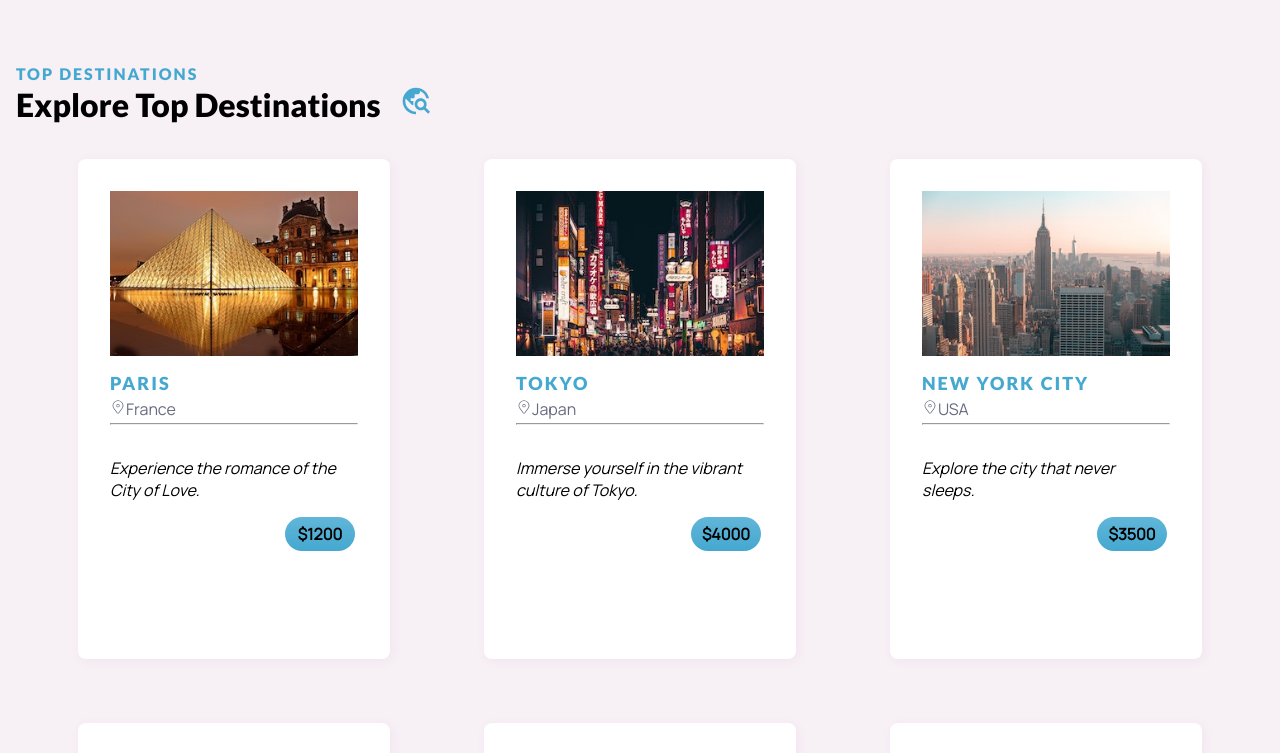
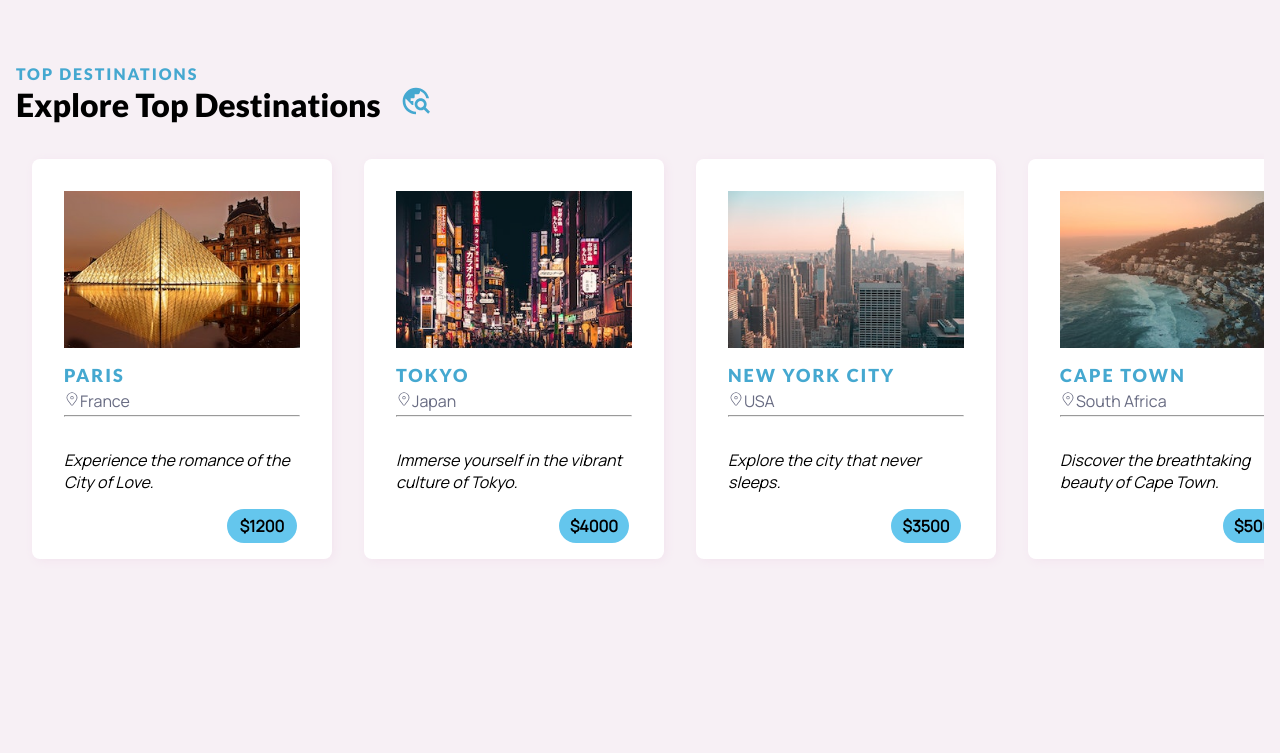
Before and after one commit to sreelakshmyaj/Travel-website, a React (Create React App) app: page / in a window 1280 px wide. Shown: the part 1289-2042 px from the top of the page. After the commit the page ends 1896 px from the top, so only its background shows below. Built offline with nearby package versions, Linux system fonts and the light colour scheme.

Commit message:
added horizontal scroll to destination section

```diff
--- a/src/App.css
+++ b/src/App.css
@@ -225,18 +225,23 @@ nav ul a:hover {
   margin-left: 0.8rem;
 }
 
+::-webkit-scrollbar {
+  width: 0px;
+}
+
 .destination-boxes {
   display: flex;
-  flex-wrap: wrap;
-  justify-content: space-evenly;
+  overflow-x: scroll;
+  width: 100%;
 }
 
 .tour-card {
-  width: 40%;
+  flex-shrink: 0;
+  width: 300px;
   height: 400px;
   background-color: #ffffff;
   padding: 2rem;
-  margin: 2rem;
+  margin: 2rem 1rem;
   border-radius: 0.5rem;
   box-shadow: 2px 2px 10px #f3e4ef;
   position: relative;
@@ -259,8 +264,7 @@ nav ul a:hover {
 }
 
 .cost {
-  background-color: #45a8d0;
-  background-image: linear-gradient(#61b6d8, #45a8d0);
+  background-color: #64c6ed;
   width: 70px;
   text-align: center;
   padding: 0.4rem;
@@ -307,8 +311,8 @@ nav ul a:hover {
 }
 
 @media screen and (min-width: 1080px) {
-  .tour-card {
+  /* .tour-card {
     width: 25%;
     height: 500px;
-  }
+  } */
 }
```
